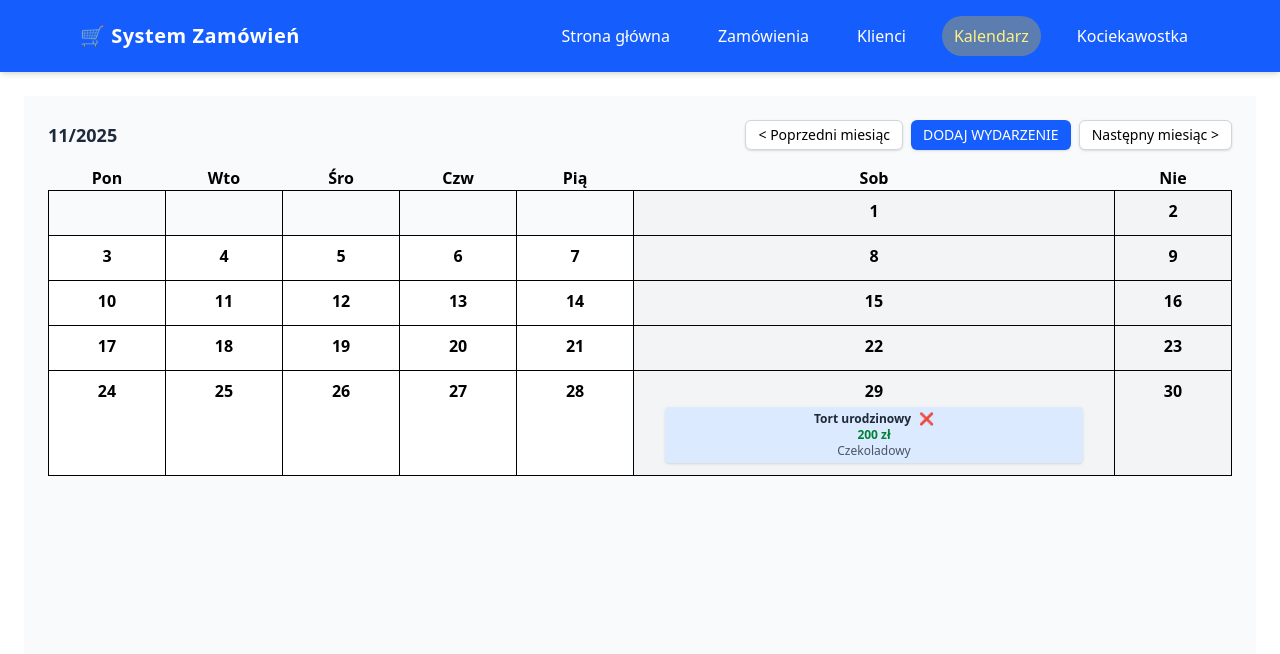
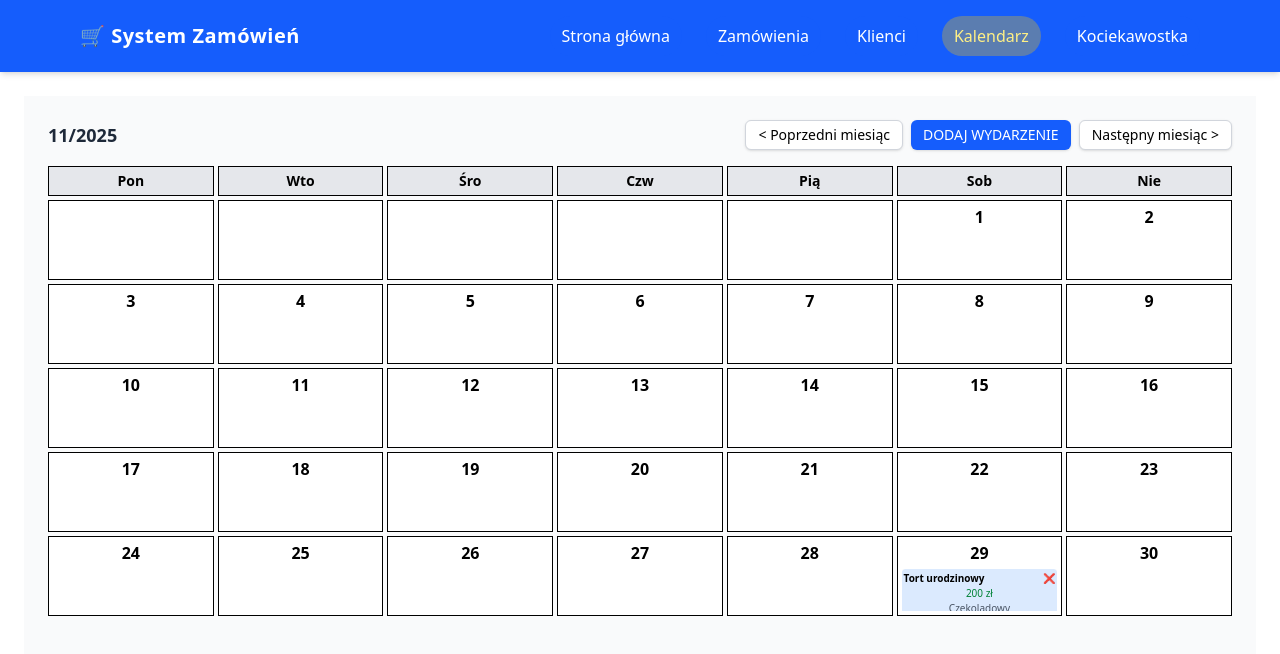
Before and after one commit to SpacingKosmopan/ZadanieSystemZamowien, a React (Vite) app in the folder my-app/: page /calendar in a window 1280 px wide. Both pictures are taken after a click on the button "DODAJ WYDARZENIE". Shown: the top 654 px of the page. Built offline with nearby package versions, Linux system fonts and the light colour scheme.

Commit message:
Changed calendar: table to grid. It is lookin much better now

```diff
--- a/my-app/src/pages/calendar.jsx
+++ b/my-app/src/pages/calendar.jsx
@@ -102,80 +102,78 @@ export const CalendarPage = () => {
         </div>
 
         {/* Renderowanie miesiąca */}
-        <table className="w-full border-collapse text-center">
-          <thead>
-            <tr>
+        <div className="grid grid-cols-7 gap-1 text-center">
           {daysOfWeek.map((day) => (
-                <th key={day}>{day}</th>
+            <div
+              key={day}
+              className="font-semibold py-1 text-sm bg-gray-200 border"
+            >
+              {day}
+            </div>
           ))}
-            </tr>
-          </thead>
-          <tbody>
-            <RenderMonth
+
+          <RenderMonthGrid
             firstDay={firstDay}
             month={eventsInMonth}
             daysInMonth={daysInMonths[currentMonth.month]}
             removeEvent={removeEvent}
             currentMonth={currentMonth}
           />
-          </tbody>
-        </table>
+        </div>
       </div>
     </>
   );
 };
 
-const RenderMonth = (props) => {
-  const firstDay = props.firstDay;
-  const month = props.month;
-  const daysInMonth = props.daysInMonth;
-  const monthToRender = [];
+const RenderMonthGrid = (props) => {
+  const { firstDay, month, daysInMonth, removeEvent, currentMonth } = props;
 
+  const days = [];
+
+  // Puste pola przed 1 dniem miesiąca
   for (let i = 0; i < firstDay - 1; i++) {
-    monthToRender.push(<td key={"empty-" + i} className="border p-2"></td>);
+    days.push(<div key={"empty-" + i} className="border h-20 bg-white"></div>);
   }
+
+  // Dni miesiąca
   for (let n_day = 1; n_day <= daysInMonth; n_day++) {
     const dayData = month.find((d) => d.day === n_day);
-    const isWeekend = (firstDay + n_day - 2) % 7 >= 5;
+    const events = dayData?.events || [];
 
-    monthToRender.push(
-      <td
+    days.push(
+      <div
         key={n_day}
-        className={`border p-2 align-top ${
-          isWeekend ? "bg-gray-100" : "bg-white"
-        }`}
+        className="border h-20 bg-white flex flex-col p-1 overflow-hidden"
       >
-        {/* Numer dnia */}
         <div className="font-semibold mb-1">{n_day}</div>
 
-        {/* Wydarzenia */}
-        <div>
-          {dayData?.events.map((event, i) => (
+        <div className="flex-1 overflow-y-auto space-y-1">
+          {events.map((event, i) => (
             <div
               key={i}
-              className="mb-1 p-1 bg-blue-100 rounded text-xs text-gray-800 shadow-sm max-w-[90%] mx-auto"
+              className="p-[2px] bg-blue-100 rounded text-[10px] shadow-sm"
             >
-              <div className="font-semibold">
+              <div className="font-semibold flex justify-between">
                 {event.title}
-
                 <button
                   onClick={() =>
-                    props.removeEvent(
+                    removeEvent(
                       {
-                        year: props.currentMonth.year,
-                        month: props.currentMonth.month,
+                        year: currentMonth.year,
+                        month: currentMonth.month,
                         day: n_day,
                       },
                       event.title
                     )
                   }
-                  className="ml-2 text-red-500 font-bold"
+                  className="text-red-500"
                 >
                   ❌
                 </button>
               </div>
+
               {event.price && (
-                <div className="text-green-700 font-bold">{event.price} zł</div>
+                <div className="text-green-700">{event.price} zł</div>
               )}
               {event.description && (
                 <div className="text-gray-600">{event.description}</div>
@@ -186,14 +184,9 @@ const RenderMonth = (props) => {
             </div>
           ))}
         </div>
-      </td>
+      </div>
     );
   }
-  return (
-    <>
-      {monthToRender.map((day, i) =>
-        i % 7 === 0 ? <tr key={i}>{monthToRender.slice(i, i + 7)}</tr> : null
-      )}
-    </>
-  );
+
+  return <>{days}</>;
 };
```
Lines whose indentation alone changed are shown as unchanged.
